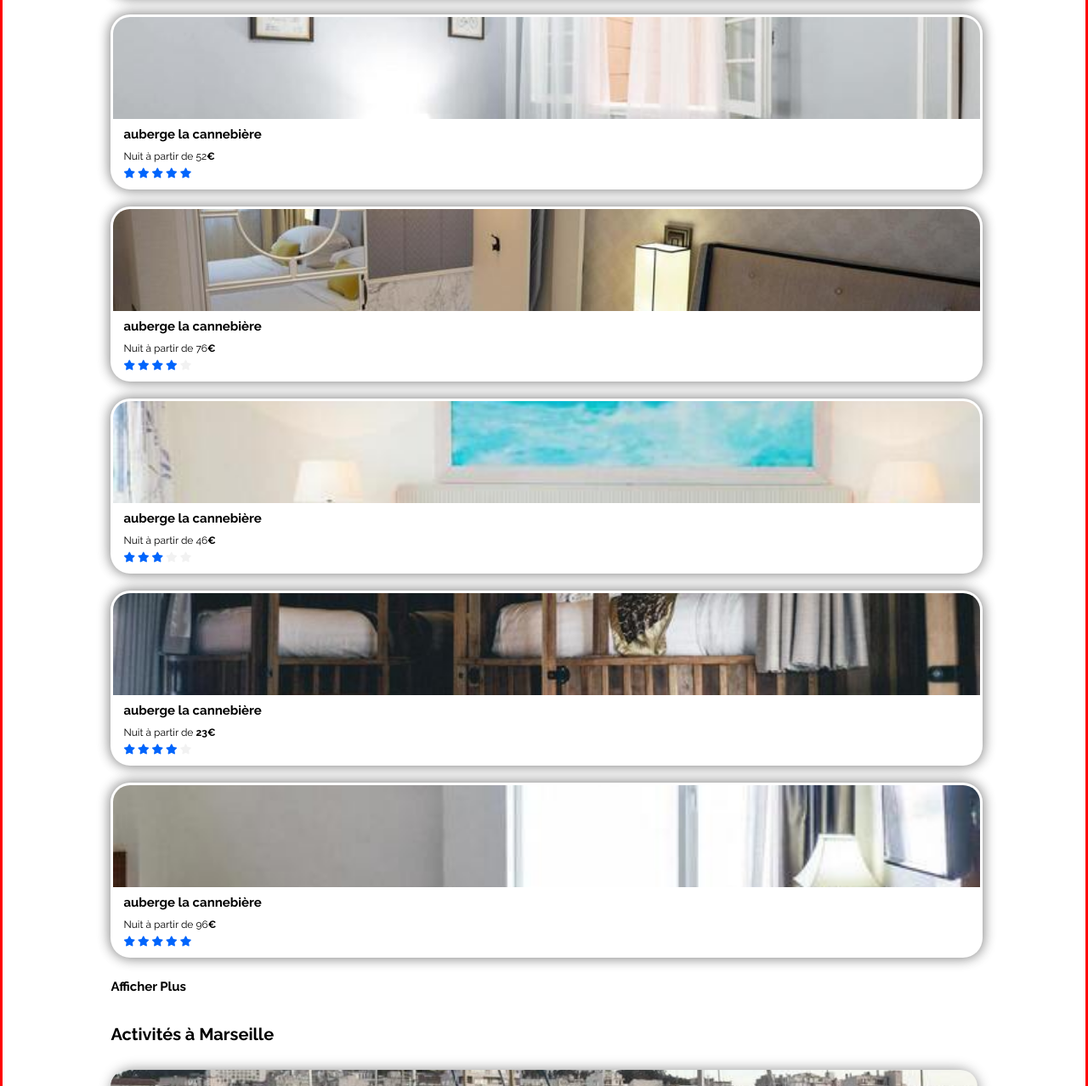
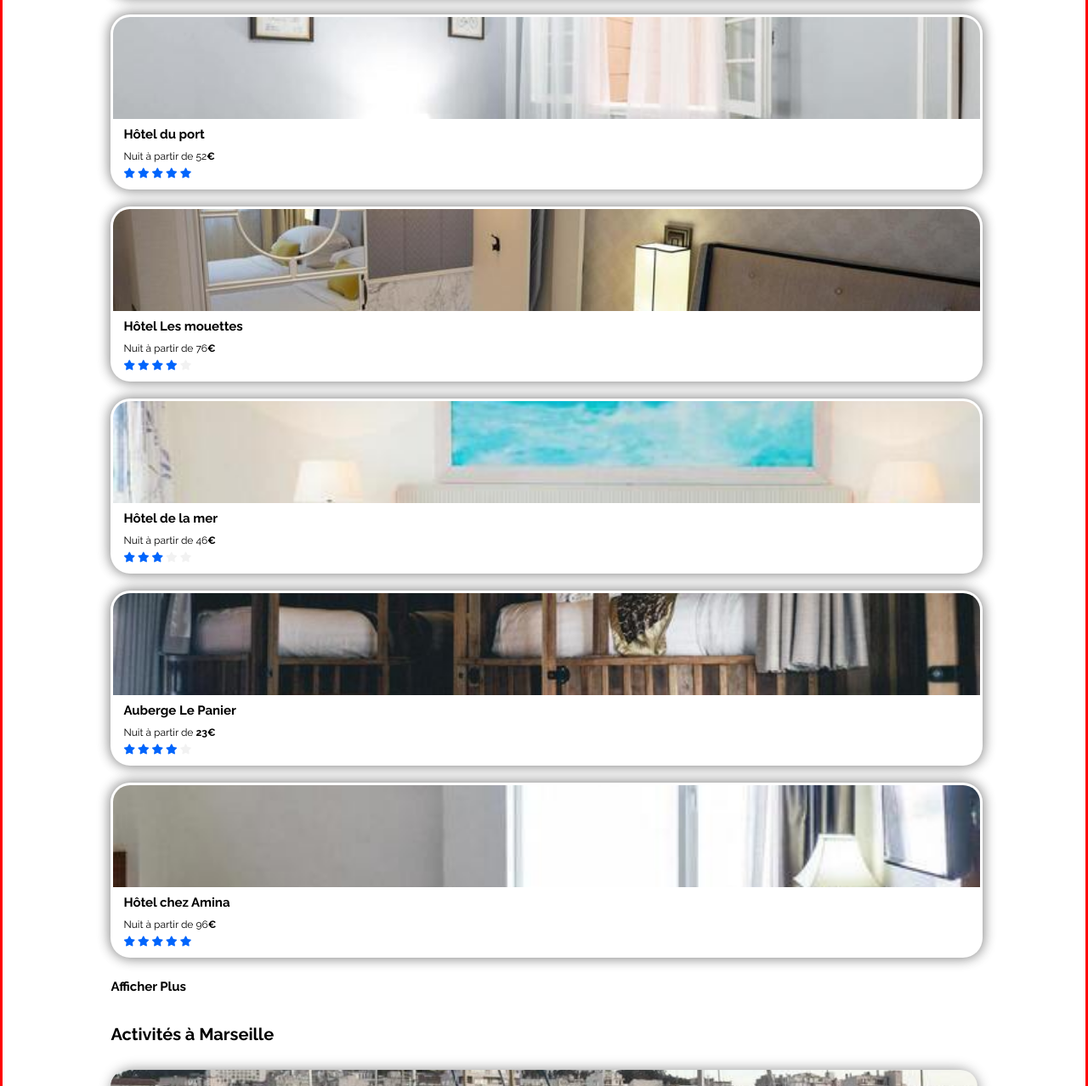
Before and after one commit to CorentinDNT/CorentinDonato_2_27122020, a plain HTML site: page index.html in a window 1280 px wide. Shown: the part 1195-2473 px from the top of the page at 85% size. Drawn offline with Linux system fonts and the light colour scheme.

Commit message:
Change hotel H4

```diff
--- a/index.html
+++ b/index.html
@@ -70,9 +70,9 @@
                 </a>
                 <a href="#">
                     <figure class="hotel">
-                        <img src="pictures/housing/fred-kleber-gTbaxaVLvsg-unsplash.jpg" alt="auberge de la cannebière">
+                        <img src="pictures/housing/fred-kleber-gTbaxaVLvsg-unsplash.jpg" alt="Hôtel du port">
                         <figcaption class="hotel-desc">
-                            <h4>auberge la cannebière</h4>
+                            <h4>Hôtel du port</h4>
                             <p>Nuit à partir de 52<span class="price">€</span></p>
                             <p> <i class="fas fa-star full"></i>
                                 <i class="fas fa-star full"></i>
@@ -85,9 +85,9 @@
                 </a>
                 <a href="#">
                     <figure class="hotel">
-                        <img src="pictures/housing/reisetopia-B8WIgxA_PFU-unsplash.jpg" alt="auberge de la cannebière">
+                        <img src="pictures/housing/reisetopia-B8WIgxA_PFU-unsplash.jpg" alt="Hôtel Les mouettes">
                         <figcaption class="hotel-desc">
-                            <h4>auberge la cannebière</h4>
+                            <h4>Hôtel Les mouettes</h4>
                             <p>Nuit à partir de 76<span class="price">€</span></p>
                             <p> <i class="fas fa-star full"></i>
                                 <i class="fas fa-star full"></i>
@@ -100,9 +100,9 @@
                 </a>
                 <a href="#">
                     <figure class="hotel">
-                        <img src="pictures/housing/annie-spratt-Eg1qcIitAuA-unsplash.jpg" alt="auberge de la cannebière">
+                        <img src="pictures/housing/annie-spratt-Eg1qcIitAuA-unsplash.jpg" alt="Hôtel de la mer">
                         <figcaption class="hotel-desc">
-                            <h4>auberge la cannebière</h4>
+                            <h4>Hôtel de la mer</h4>
                             <p>Nuit à partir de 46<span class="price">€</span></p>
                             <p> <i class="fas fa-star full"></i>
                                 <i class="fas fa-star full"></i>
@@ -115,9 +115,9 @@
                 </a>
                 <a href="#">
                     <figure class="hotel">
-                        <img src="pictures/housing/nicate-lee-kT-ZyaiwBe0-unsplash.jpg" alt="auberge de la cannebière">
+                        <img src="pictures/housing/nicate-lee-kT-ZyaiwBe0-unsplash.jpg" alt="Auberge le panier">
                         <figcaption class="hotel-desc">
-                            <h4>auberge la cannebière</h4>
+                            <h4>Auberge Le Panier</h4>
                             <p>Nuit à partir de <span class="price">23€</span></p>
                             <p> <i class="fas fa-star full"></i>
                                 <i class="fas fa-star full"></i>
@@ -130,9 +130,9 @@
                 </a>
                 <a href="#">
                     <figure class="hotel">
-                        <img src="pictures/housing/febrian-zakaria-M6S1WvfW68A-unsplash.jpg" alt="auberge de la cannebière">
+                        <img src="pictures/housing/febrian-zakaria-M6S1WvfW68A-unsplash.jpg" alt="Hôtel chez Amina">
                         <figcaption class="hotel-desc">
-                            <h4>auberge la cannebière</h4>
+                            <h4>Hôtel chez Amina</h4>
                             <p>Nuit à partir de 96<span class="price">€</span></p>
                             <p> <i class="fas fa-star full"></i>
                                 <i class="fas fa-star full"></i>
```
